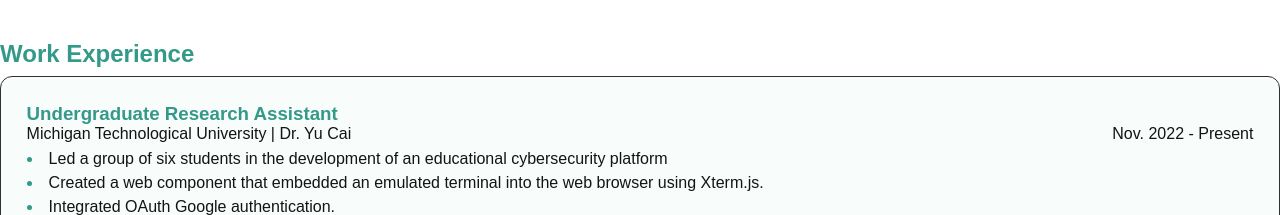
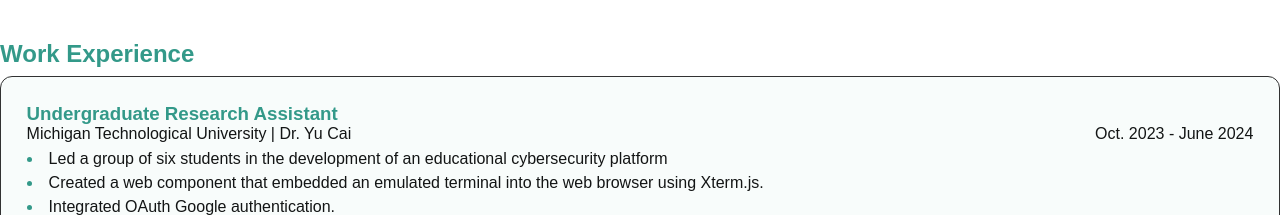
Before and after one commit to Mia-Y-Kelly/Mia-Y-Kelly.github.io, a Next.js app in the folder portfolio/: page /components/experience in a window 1280 px wide. Shown: the top 215 px of the page. Built offline with nearby package versions, Linux system fonts and the light colour scheme.

Commit message:
fix incorrect timeframe

```diff
--- a/portfolio/pages/components/experience.jsx
+++ b/portfolio/pages/components/experience.jsx
@@ -15,7 +15,7 @@ export default function Experience() {
                     <h3>Undergraduate Research Assistant</h3>
                     <div className={estyles.details}>
                         <h4>Michigan Technological University | Dr. Yu Cai</h4>
-                        <h4>Nov. 2022 - Present</h4>
+                        <h4>Oct. 2023 - June 2024</h4>
                     </div>
                     <ul>
                         <li>Led a group of six students in the development of an educational cybersecurity platform</li>
```
